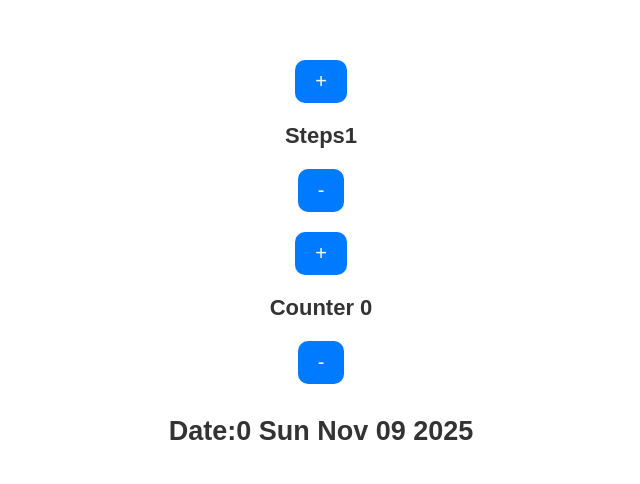
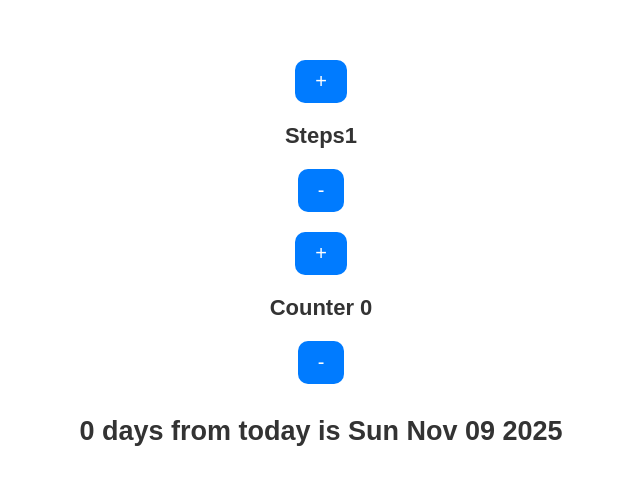
Before and after one commit to abdullahsawan19/new-app, a React (Create React App) app: page / in a window 1280 px wide. Shown: the top 484 px of the page, without its empty margins (319-959 px from the left). Built offline with nearby package versions, Linux system fonts and the light colour scheme; the HTML template or start-up script is replaced by a standard one.

Commit message:
edit the counter date

```diff
--- a/src/CounterDate.jsx
+++ b/src/CounterDate.jsx
@@ -100,7 +100,7 @@ const CounterDate = () => {
       <div style={dateStyle}>
         {" "}
         <h2>
-          Date:{count} {date.toDateString()}
+          {count} days from today is {date.toDateString()}
         </h2>
       </div>
     </div>
```
